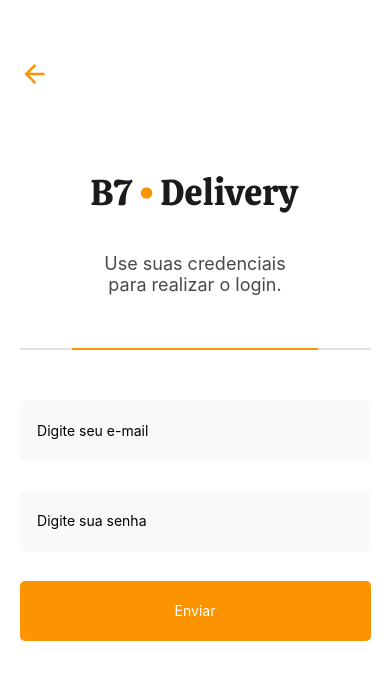
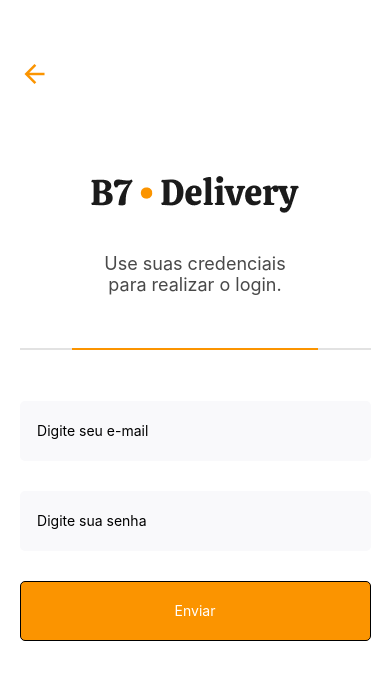
Before and after one commit to MatheusNunes133/Projeto-PDM, a React Native app: screen / in a window 390 px wide. Shown: the top 680 px of the page. Built offline with nearby package versions, Linux system fonts and the light colour scheme.

Commit message:
fix: Ajustando cores do botao

```diff
--- a/src/global/styles-components/Button/button.ts
+++ b/src/global/styles-components/Button/button.ts
@@ -8,6 +8,14 @@ export const ContainerButton = styled.TouchableOpacity`
     return props.colorButton;
   }};
   height: 60px;
+  border-width: 1px;
+  border-color: ${(props) => {
+    if (props.strokeColor) {
+      return "#FB9400";
+    } else {
+      return "";
+    }
+  }};
   border-radius: 5px;
 `;
 
```
